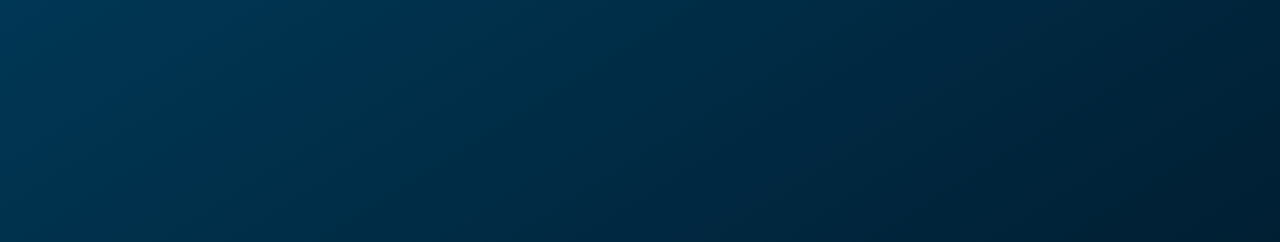
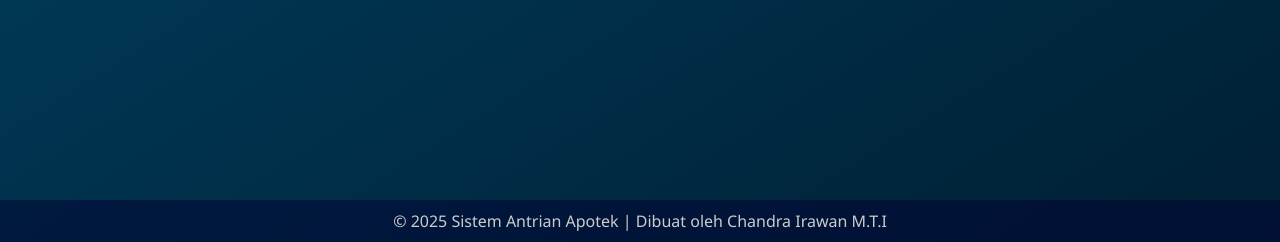
Before and after one commit to kumbang-kobum/antrian_apotek, a PHP site: page / in a window 1280 px wide. Shown: the part 558-800 px from the top of the page. Run offline with PHP 8.4, Linux system fonts and the light colour scheme.

Commit message:
copy right

```diff
--- a/ambil/index.php
+++ b/ambil/index.php
@@ -120,5 +120,8 @@
         });
     }
     </script>
+    <footer style="text-align:center; padding:10px; background:rgba(0,0,50,0.5); color:#ccc; position:fixed; bottom:0; width:100%;">
+  &copy; 2025 Sistem Antrian Apotek | Dibuat oleh Chandra Irawan M.T.I
+</footer>
 </body>
 </html>
--- a/index.php
+++ b/index.php
@@ -73,5 +73,8 @@
     <a class="btn" href="ambil/">Ambil Antrian</a>
     <a class="btn" href="panggil/">Tampilkan Antrian</a>
   </div>
+  <footer style="text-align:center; padding:10px; background:rgba(0,0,50,0.5); color:#ccc; position:fixed; bottom:0; width:100%;">
+  &copy; 2025 Sistem Antrian Apotek | Dibuat oleh Chandra Irawan M.T.I
+</footer>
 </body>
 </html>
--- a/panggil/index.php
+++ b/panggil/index.php
@@ -219,5 +219,8 @@ loadDaftarAntrian('Racik');
       mainkanAudio(antrian.nomor, jenis);
     }
   </script>
+  <footer style="text-align:center; padding:10px; background:rgba(0,0,50,0.5); color:#ccc; position:fixed; bottom:0; width:100%;">
+  &copy; 2025 Sistem Antrian Apotek | Dibuat oleh Chandra Irawan M.T.I
+</footer>
 </body>
 </html>
```
